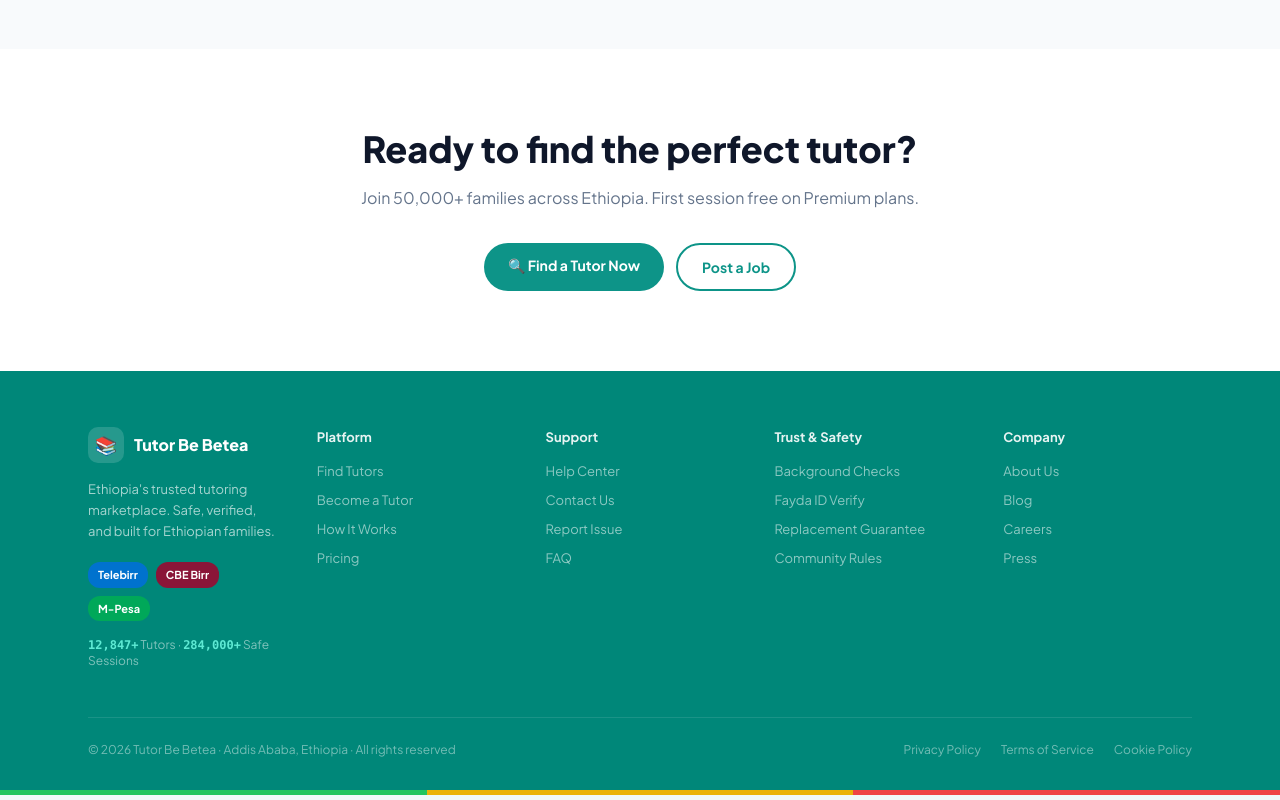
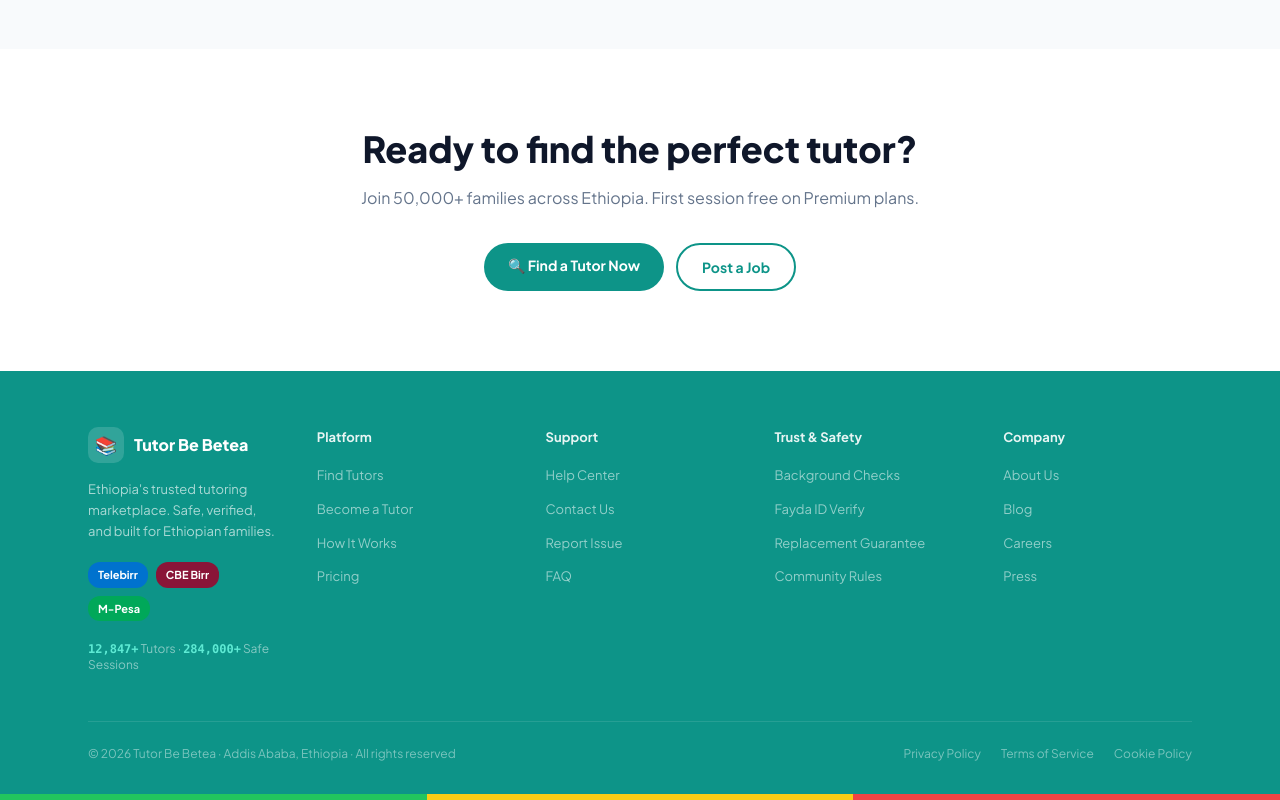
Before and after one commit to Zeordi/tutor-be-betea, a Next.js app in the folder apps/web/: page / in a window 1280 px wide. Shown: the part 2243-3043 px from the top of the page. Built offline with nearby package versions, Linux system fonts and the light colour scheme.

Commit message:
Update Footer.tsx

```diff
--- a/apps/web/components/Footer.tsx
+++ b/apps/web/components/Footer.tsx
@@ -41,10 +41,11 @@ const COLS = [
 
 export default function Footer() {
   return (
-    <footer className="bg-[#008779] text-white dark:bg-[#0A1628]">
+    <footer className="bg-[var(--primary)] text-white dark:bg-[#0A1628]">
       <div className="mx-auto max-w-6xl px-4 pb-8 pt-14 md:px-6">
-        <div className="mb-12 grid gap-10 md:grid-cols-5">
-          <div className="md:col-span-1">
+        <div className="mb-12 grid gap-10 md:grid-cols-2 lg:grid-cols-5">
+          {/* Brand */}
+          <div className="lg:col-span-1">
             <div className="mb-4 flex items-center gap-2.5">
               <div className="flex h-9 w-9 items-center justify-center rounded-[10px] bg-white/15 text-lg">
                 📚
@@ -52,10 +53,10 @@ export default function Footer() {
               <span className="text-base font-extrabold">Tutor Be Betea</span>
             </div>
             <p className="mb-5 max-w-[260px] text-[13px] leading-relaxed text-white/65">
-              Ethiopia&apos;s trusted tutoring marketplace. Safe, verified, and built for Ethiopian
-              families.
+              Ethiopia&apos;s trusted tutoring marketplace. Safe, verified, and
+              built for Ethiopian families.
             </p>
-            <div className="mb-4 flex flex-wrap gap-2">
+            <div className="mb-5 flex flex-wrap gap-2">
               <span className="rounded-md bg-[#0072CE] px-2.5 py-1 text-[11px] font-bold">
                 Telebirr
               </span>
@@ -67,34 +68,43 @@ export default function Footer() {
               </span>
             </div>
             <p className="text-xs text-white/50">
-              <span className="font-mono font-semibold text-teal-300">12,847+</span> Tutors ·{" "}
-              <span className="font-mono font-semibold text-teal-300">284,000+</span> Safe Sessions
+              <span className="font-mono font-semibold text-teal-300">12,847+</span>{" "}
+              Tutors ·{" "}
+              <span className="font-mono font-semibold text-teal-300">284,000+</span>{" "}
+              Safe Sessions
             </p>
           </div>
 
           {COLS.map((col) => (
             <div key={col.title}>
-              <div className="mb-3.5 text-[13px] font-bold text-white/90">{col.title}</div>
+              <p className="mb-3.5 text-[13px] font-bold text-white/90">{col.title}</p>
+              <ul className="space-y-2">
                 {col.links.map((l) => (
+                  <li key={l.label}>
                     <Link
-                  key={l.label}
                       href={l.href}
-                  className="mb-2 block text-[13px] text-white/55 transition hover:text-white"
+                      className="text-[13px] text-white/55 transition hover:text-white"
                     >
                       {l.label}
                     </Link>
+                  </li>
                 ))}
+              </ul>
             </div>
           ))}
         </div>
 
-        <div className="flex flex-col items-start justify-between gap-4 border-t border-white/10 pt-6 md:flex-row md:items-center">
+        <div className="flex flex-col gap-4 border-t border-white/10 pt-6 sm:flex-row sm:items-center sm:justify-between">
           <p className="text-xs text-white/45">
             © 2026 Tutor Be Betea · Addis Ababa, Ethiopia · All rights reserved
           </p>
           <div className="flex flex-wrap gap-5">
             {["Privacy Policy", "Terms of Service", "Cookie Policy"].map((l) => (
-              <Link key={l} href="/help" className="text-xs text-white/45 hover:text-white">
+              <Link
+                key={l}
+                href="/about"
+                className="text-xs text-white/45 transition hover:text-white"
+              >
                 {l}
               </Link>
             ))}
@@ -102,11 +112,11 @@ export default function Footer() {
         </div>
       </div>
 
-      {/* Ethiopian flag stripe */}
-      <div className="flex h-[5px]">
-        <div className="flex-1 bg-[#22C55E]" />
-        <div className="flex-1 bg-[#EAB308]" />
-        <div className="flex-1 bg-[#EF4444]" />
+      {/* Ethiopian flag bar */}
+      <div className="flex h-1.5">
+        <div className="flex-1 bg-green-500" />
+        <div className="flex-1 bg-yellow-400" />
+        <div className="flex-1 bg-red-500" />
       </div>
     </footer>
   );
```
Lines whose indentation alone changed are shown as unchanged.
